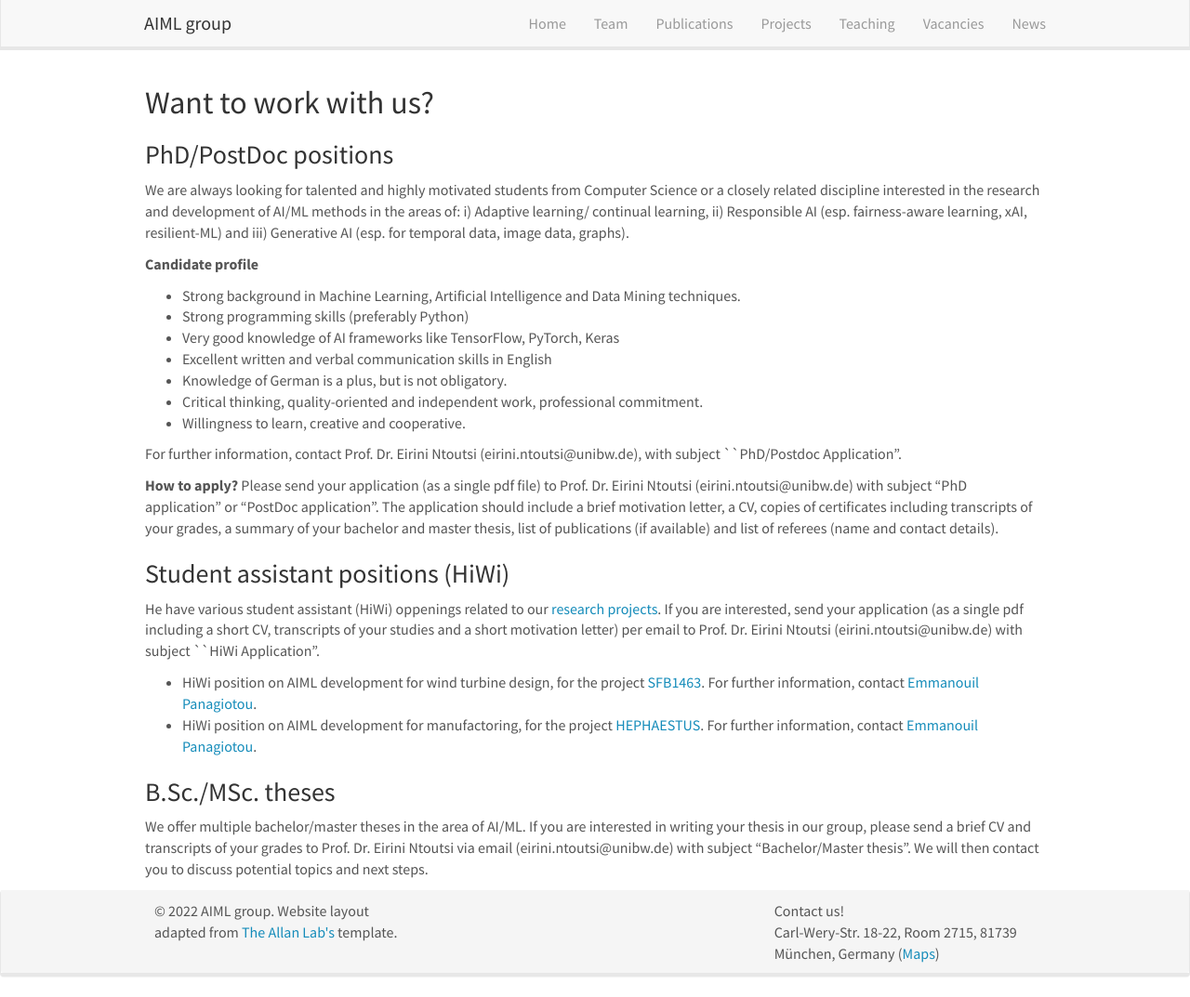
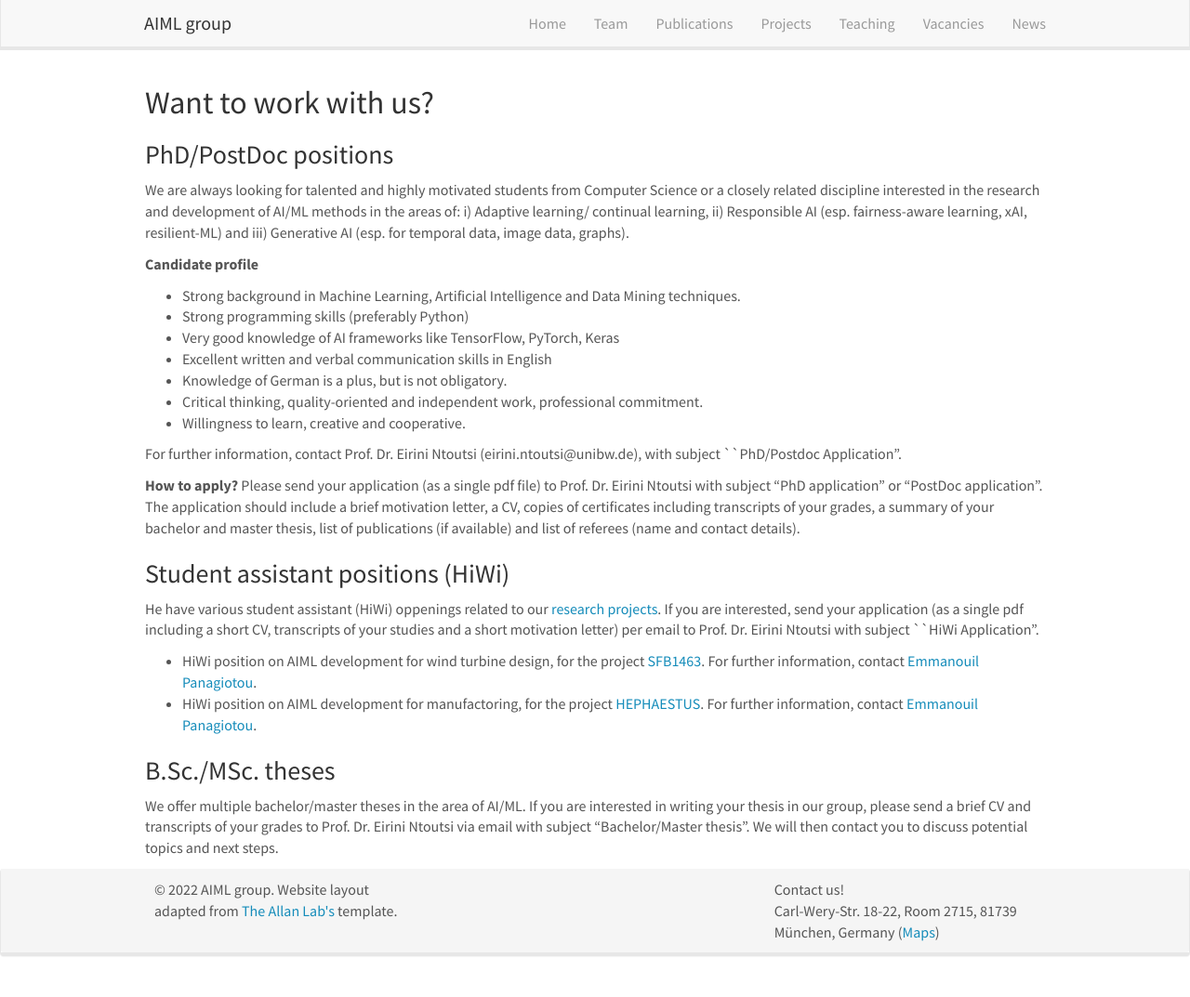
Before and after one commit to AIML-research/AIML-research.github.io, a Jekyll site: the page built from _pages/openings.md, in a window 1280 px wide and 1073 px high. Shown: the whole window at 93% size. Built offline with Jekyll 4.4.1, drawn with Linux system fonts in a browser that asks for light colours; nearby versions of some CDN libraries.

Commit message:
Update openings.md

```diff
--- a/_pages/openings.md
+++ b/_pages/openings.md
@@ -26,7 +26,7 @@
 For further information, contact Prof. Dr. Eirini Ntoutsi (eirini.ntoutsi@unibw.de), with subject ``PhD/Postdoc Application".
 
 **How to apply?**
-Please send your application (as a single pdf file) to Prof. Dr. Eirini Ntoutsi (eirini.ntoutsi@unibw.de) with subject “PhD application” or “PostDoc application”. The application should include a brief motivation letter, a CV, copies of certificates including transcripts of your grades, a summary of your bachelor and master thesis, list of publications (if available) and list of referees (name and contact details).
+Please send your application (as a single pdf file) to Prof. Dr. Eirini Ntoutsi with subject “PhD application” or “PostDoc application”. The application should include a brief motivation letter, a CV, copies of certificates including transcripts of your grades, a summary of your bachelor and master thesis, list of publications (if available) and list of referees (name and contact details).
 <!-- Applications will be considered as they are received and until the positions are filled.-->
 
 <!--## Current opennings incl. information on how to apply
@@ -44,11 +44,11 @@
 
 
 ### Student assistant positions (HiWi)
-He have various student assistant (HiWi) oppenings related to our <a href = "{{ site.url }}{{ site.baseurl }}/projects/"> research projects</a>. If you are interested, send your application (as a single pdf including a short CV, transcripts of your studies and a short motivation letter) per email to Prof. Dr. Eirini Ntoutsi (eirini.ntoutsi@unibw.de) with subject ``HiWi Application".
+He have various student assistant (HiWi) oppenings related to our <a href = "{{ site.url }}{{ site.baseurl }}/projects/"> research projects</a>. If you are interested, send your application (as a single pdf including a short CV, transcripts of your studies and a short motivation letter) per email to Prof. Dr. Eirini Ntoutsi with subject ``HiWi Application".
 <ul>
   <li>HiWi position on AIML development for wind turbine design, for the project <a href = "{{ site.url }}{{ site.baseurl }}/projects/offshore">SFB1463</a>. For further information, contact <a href = "{{ site.url }}{{ site.baseurl }}/team">Emmanouil Panagiotou</a>.</li>
   <li>HiWi position on AIML development for manufactoring, for the project <a href = "{{ site.url }}{{ site.baseurl }}/projects/hephaestus">HEPHAESTUS</a>. For further information, contact <a href = "{{ site.url }}{{ site.baseurl }}/team">Emmanouil Panagiotou</a>.</li>
 </ul>
 
 ### B.Sc./MSc. theses
-We offer multiple bachelor/master theses in the area of AI/ML. If you are interested in writing your thesis in our group, please send a brief CV and transcripts of your grades to Prof. Dr. Eirini Ntoutsi via email (eirini.ntoutsi@unibw.de) with subject "Bachelor/Master thesis". We will then contact you to discuss potential topics and next steps.
+We offer multiple bachelor/master theses in the area of AI/ML. If you are interested in writing your thesis in our group, please send a brief CV and transcripts of your grades to Prof. Dr. Eirini Ntoutsi via email with subject "Bachelor/Master thesis". We will then contact you to discuss potential topics and next steps.
```
